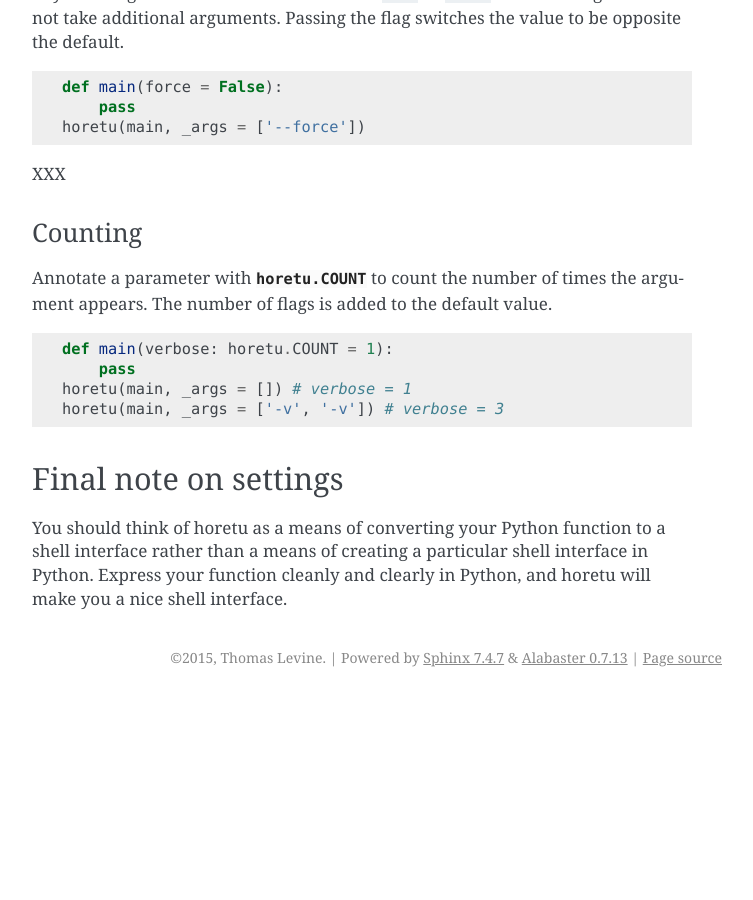
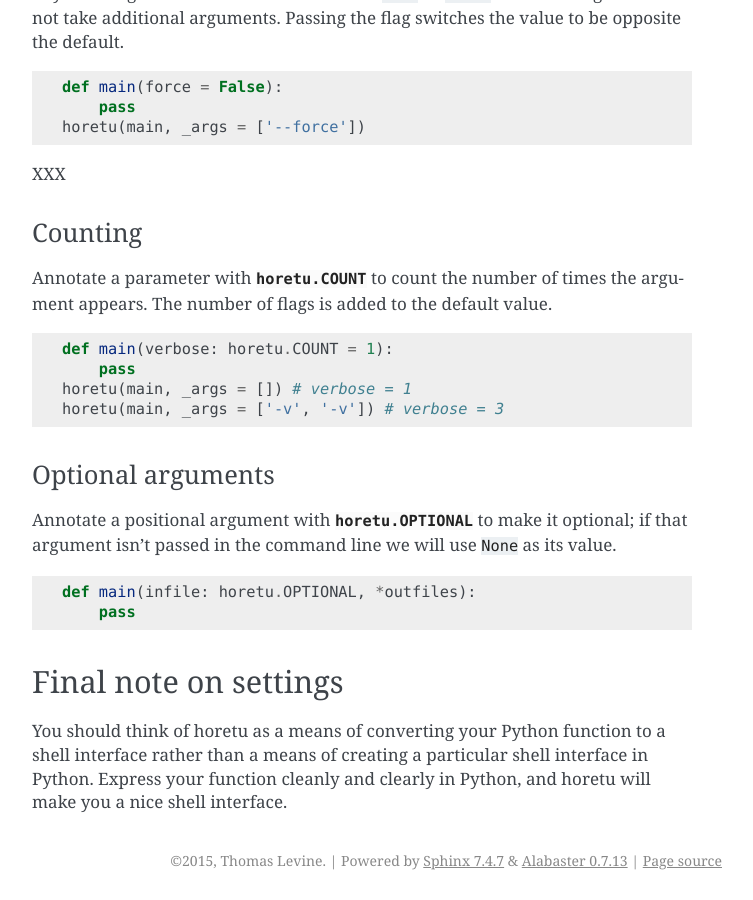
Before and after one commit to tlevine/horetu, a Sphinx documentation site: the page built from docs/settings.rst, in a window 1280 px wide and 900 px high, scrolled down 3706 px. Shown: the whole window, without its empty margins (388-1141 px from the left). Built offline with Sphinx 7.4.7, drawn with Linux system fonts in a browser that asks for light colours; before the commit the page ends 4403 px from its top, so only the background shows below that.

Commit message:
OPTIONAL

```diff
--- a/docs/settings.rst
+++ b/docs/settings.rst
@@ -193,6 +193,17 @@ the argument appears. The number of flags is added to the default value.
     horetu(main, _args = []) # verbose = 1
     horetu(main, _args = ['-v', '-v']) # verbose = 3
 
+Optional arguments
+^^^^^^^^^^^^^^^^^^^^^^
+Annotate a positional argument with :py:data:`horetu.OPTIONAL` to make it
+optional; if that argument isn't passed in the command line we will use
+``None`` as its value.
+
+::
+
+    def main(infile: horetu.OPTIONAL, *outfiles):
+        pass
+
 Final note on settings
 -----------------------
 You should think of horetu as a means of converting your Python function to a
```
